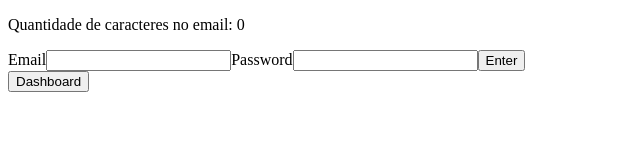
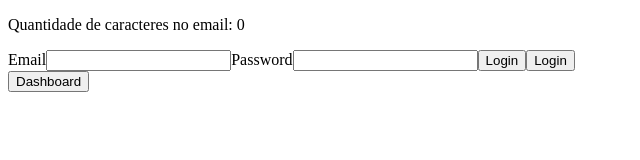
Before and after one commit to wj0ras/React-estudos, a React (Create React App) app: page /login in a window 1280 px wide. Shown: the top 160 px of the page, without its empty margins (0-640 px from the left). Built offline with nearby package versions, Linux system fonts and the light colour scheme; the HTML template or start-up script is replaced by a standard one.

Commit message:
created Hook customized

```diff
--- a/src/app/App.tsx
+++ b/src/app/App.tsx
@@ -1,7 +1,11 @@
 import { Routes } from "./routes";
+import { UsuarioLogadoProvider } from "./shared/contexts";
 
 export const App = () => {
   return (
-    <Routes />
+    <UsuarioLogadoProvider>
+      <Routes />
+    </UsuarioLogadoProvider>
+
   );
 }
--- a/src/app/pages/dashboard/Dashboard.tsx
+++ b/src/app/pages/dashboard/Dashboard.tsx
@@ -1,14 +1,19 @@
 import { useRef } from "react";
 import { Link } from "react-router-dom";
+import { useUsuarioLogado } from "../../shared/hooks";
 
 export const Dashboard = () => {
     const counterRef = useRef({ counter: 0});
 
+    //const usuarioLogadoContext = useContext(UsuarioLogadoContext);
+    //const { nameUsuario } = useContext(UsuarioLogadoContext)
+    const { nameUsuario } = useUsuarioLogado();
 
     return (
         <div>
 
         <p>Dashboard</p>
+        <p>{nameUsuario}</p>
 
         <p>Contador: {counterRef.current.counter}</p>
 
--- a/src/app/pages/login/Login.tsx
+++ b/src/app/pages/login/Login.tsx
@@ -2,6 +2,7 @@ import { useCallback, useMemo, useRef, useState } from "react";
 import { useNavigate } from "react-router-dom"
 
 import { InputLogin } from "./components/InputLogin";
+import { ButtonLogin } from "./components/ButtonLogin";
 
 export const Login = () => {
     const inputPasswordRef = useRef<HTMLInputElement>(null);
@@ -19,8 +20,7 @@ export const Login = () => {
     }
 
     const handleEnter = useCallback(() =>{
-        console.log(email)
-        console.log(password)
+        alert(email+password)
     }, [email, password]);
 
     return(
@@ -40,13 +40,18 @@ export const Login = () => {
                     label="Password"
                     type="password"
                     value={password}
-
+                    ref={inputPasswordRef}
                     onChange={newValue => setPassword(newValue)}
                 />
 
-                <button type="button" onClick={handleEnter}>
-                    Enter
-                </button>
+
+                <ButtonLogin type="button" onClick={handleEnter}>
+                    Login
+                </ButtonLogin>
+                <ButtonLogin type="button" onClick={handleEnter}>
+                    Login
+                </ButtonLogin>
+
             </form>
 
             <button onClick={handleClick}>Dashboard</button>
--- /dev/null
+++ b/src/app/pages/login/components/ButtonLogin.tsx
@@ -0,0 +1,19 @@
+import { ReactNode } from "react";
+
+
+interface IButtonLoginProp {
+    type?: "submit" | "reset" | "button";
+    onClick: () => void;
+    children: ReactNode;
+}
+
+export const ButtonLogin: React.FC<IButtonLoginProp> = ({ type, onClick, children }) => {
+    return (
+        <button
+            type={ type}
+            onClick={onClick}
+        >
+            {children}
+        </button>
+    )
+}
--- a/src/app/pages/login/components/InputLogin.tsx
+++ b/src/app/pages/login/components/InputLogin.tsx
@@ -1,3 +1,5 @@
+import React from "react";
+
 interface IInputLoginProps {
     label: string;
     type: string;
@@ -7,11 +9,12 @@ interface IInputLoginProps {
     onPressEnter?: () => void;
 }
 
-export const InputLogin: React.FC<IInputLoginProps> = (props) => {
+export const InputLogin = React.forwardRef<HTMLInputElement, IInputLoginProps>((props, ref) => {
     return (
         <label>
             <span>{props.label}</span>
             <input
+                ref={ref}
                 type={props.type}
                 value={props.value}
                 onChange={e => props.onChange(e.target.value)}
@@ -22,4 +25,4 @@ export const InputLogin: React.FC<IInputLoginProps> = (props) => {
             />
         </label>
     )
-}
+});
--- /dev/null
+++ b/src/app/shared/contexts/UsuarioLogado.tsx
@@ -0,0 +1,20 @@
+import { ReactNode, createContext } from "react";
+
+
+interface IUsuarioLogadoContextData {
+    nameUsuario: string;
+}
+
+interface IUsuarioLogadoProps {
+    children: ReactNode;
+}
+
+export const UsuarioLogadoContext = createContext<IUsuarioLogadoContextData>({} as IUsuarioLogadoContextData);
+
+export const UsuarioLogadoProvider: React.FC<IUsuarioLogadoProps> = ({ children }) => {
+    return (
+        <UsuarioLogadoContext.Provider value={{ nameUsuario: 'Welison' }}>
+            {children}
+        </UsuarioLogadoContext.Provider>
+    )
+}
--- a/src/app/shared/contexts/index.ts
+++ b/src/app/shared/contexts/index.ts
@@ -1 +1 @@
-export {};
+export * from './UsuarioLogado';
--- a/src/app/shared/hooks/index.ts
+++ b/src/app/shared/hooks/index.ts
@@ -1 +1 @@
-export {};
+export * from './useUsuarioLogado';
--- /dev/null
+++ b/src/app/shared/hooks/useUsuarioLogado.ts
@@ -0,0 +1,8 @@
+import { useContext } from "react"
+import { UsuarioLogadoContext } from "../contexts"
+
+
+export const useUsuarioLogado = () => {
+    const context = useContext(UsuarioLogadoContext);
+    return context;
+}
```
